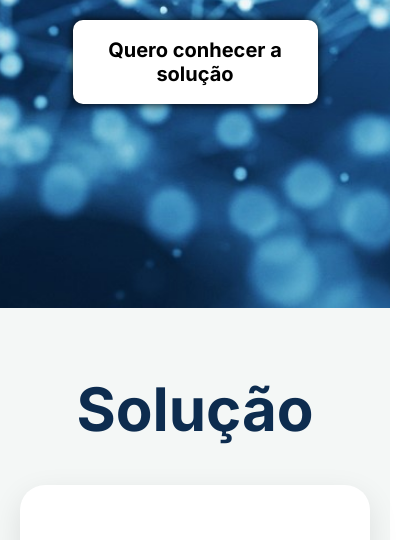
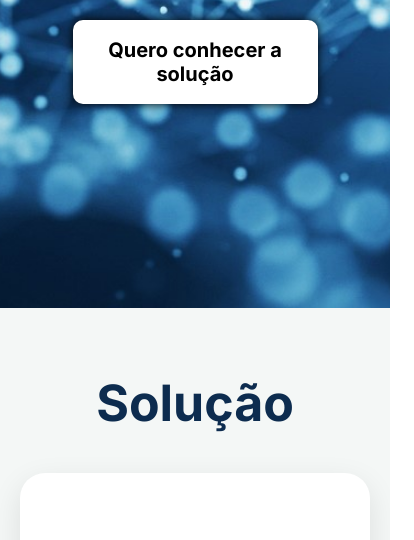
Before and after one commit to cadu1010/lumina, a plain HTML site: page index.html in a window 390 px wide. Shown: the part 536-1076 px from the top of the page, 414 px wide, since content can reach past the window. Drawn offline with Linux system fonts and the light colour scheme.

Commit message:
Update style.css

```diff
--- a/assets/style.css
+++ b/assets/style.css
@@ -247,5 +247,7 @@ nav .menu-desktop  ul li:hover{
         flex-direction: column;
         align-items: center;
     }
-
+   .title-section{
+    font-size: 50px;
+   }
 }
```
